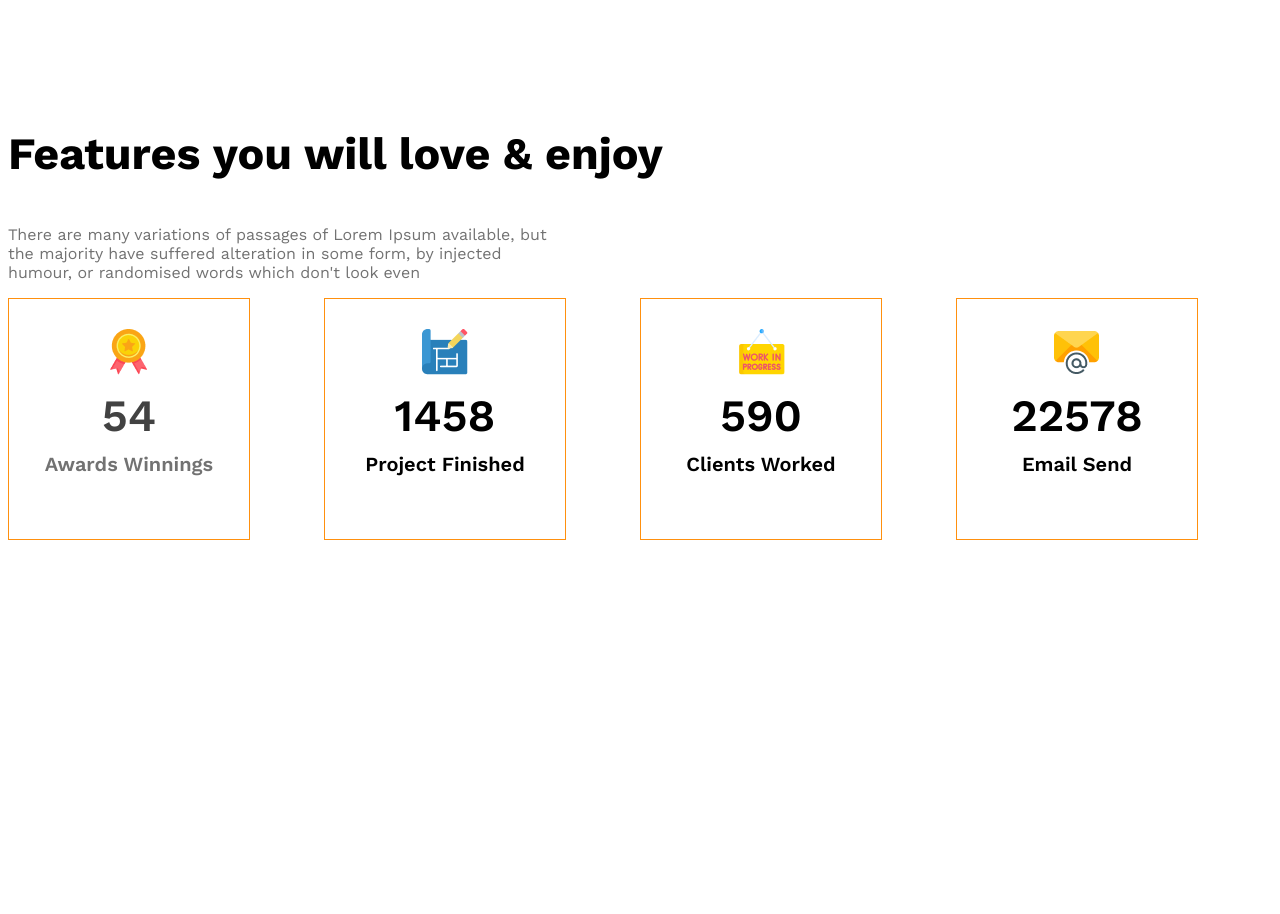
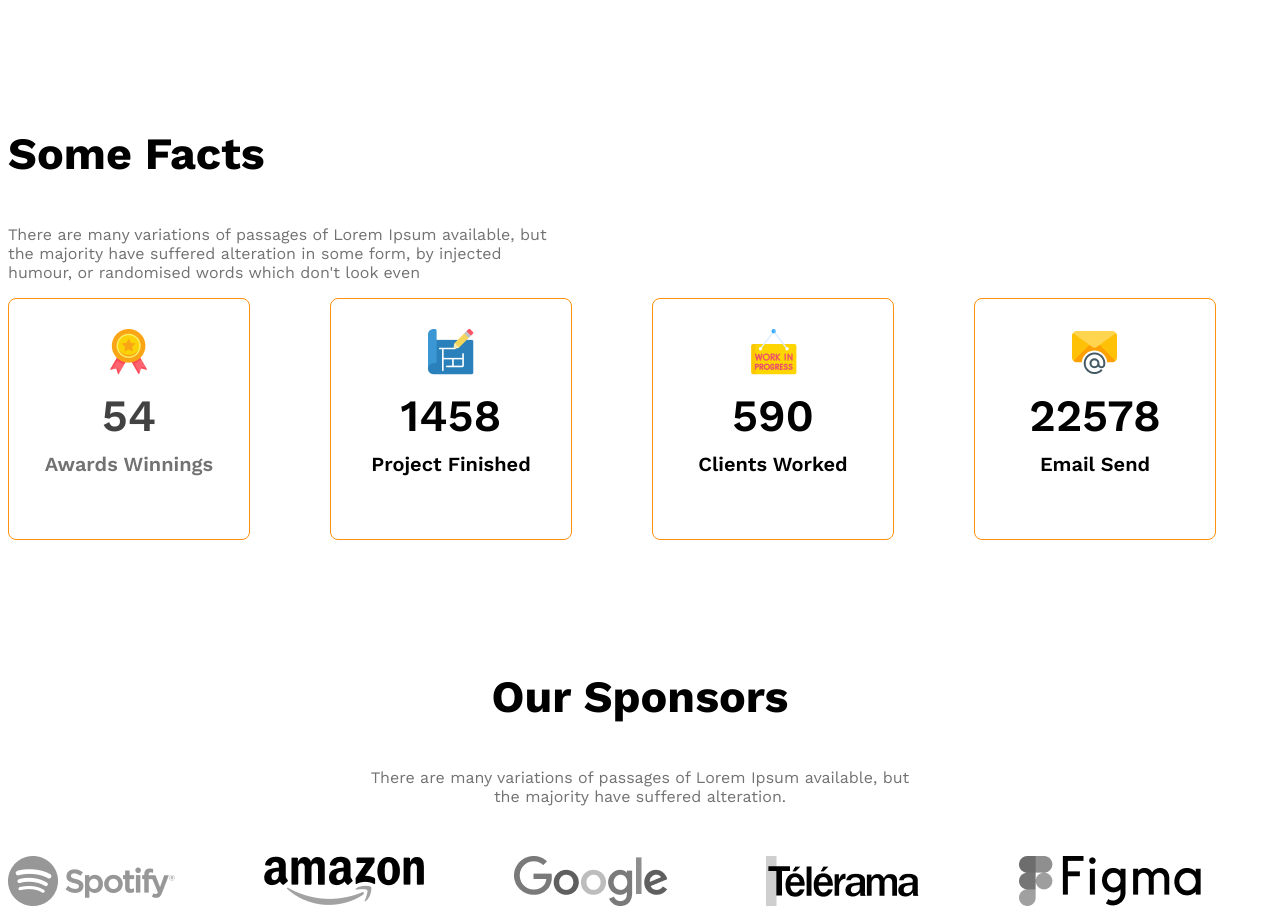
Before and after one commit to hafiz-al-asad-code/g3-architects-website, a plain HTML site: page index.html in a window 1280 px wide. Shown: the part 2067-2981 px from the top of the page. Before the commit the page ends 2615 px from the top, so only its background shows below. Drawn offline with nearby package versions, Linux system fonts and the light colour scheme.

Commit message:
added sponsors section and made features and sponsors section responsive

```diff
--- a/index.html
+++ b/index.html
@@ -44,7 +44,7 @@
 
     <!-- features will enjoy -->
      <section>
-      <h3 class="section-title">Features you will love & enjoy</h3>
+      <h3 class="section-title">Some Facts</h3>
       <p class="text-light-gray fact-description">There are many variations of passages of Lorem Ipsum available, but the majority have suffered alteration in some form, by injected humour, or randomised words which don't look even</p>
       <div class="facts-container">
         <div class="fact-card display-flex">
@@ -80,7 +80,20 @@
       </div>
      </section>
 
-     <!-- some facts -->
+     <!-- Our Sponsors -->
+      <section class="our-sponsors">
+        <div class="sponsors-info">
+          <h3 class="section-title">Our Sponsors</h3>
+          <p class="text-light-gray">There are many variations of passages of Lorem Ipsum available, but the majority have suffered alteration.</p>
+        </div>
+        <div class="sponsors-companies">
+          <img src="images/sponsors/spotify.png" alt="">
+          <img src="images/sponsors/amazon.png" alt="">
+          <img src="images/sponsors/google.png" alt="">
+          <img src="images/sponsors/telerama.png" alt="">
+          <img src="images/sponsors/figma.png" alt="">
+        </div>
+      </section>
   </main>
   <footer>
 
--- a/styles/architects.css
+++ b/styles/architects.css
@@ -110,6 +110,7 @@ main > section{
 .facts-container{
   display:grid;
   grid-template-columns:repeat(4, 1fr);
+  gap:24px;
 }
 .fact-card{
   border:1px solid #FF900E;
@@ -118,6 +119,7 @@ main > section{
   justify-content: center;
   align-items: center;
   text-align:center;
+  border-radius:8px;
 }
 .fact-number{
   font-size:2.8rem;
@@ -135,6 +137,22 @@ main > section{
   max-width:540px;
 }
 
+/* our sponsors related styles */
+.sponsors-info{
+  max-width:540px;
+  margin:50px auto;
+  text-align: center;
+}
+
+.sponsors-companies{
+  display:grid;
+  grid-template-columns:repeat(5, 1fr);
+}
+.sponsors-companies img{
+  filter: grayscale(100%);
+}
+
+
 /* Responsive media query */
 @media screen and (max-width:576px){
   .navbar,
@@ -142,11 +160,20 @@ main > section{
   .teams{
     flex-direction:column;
   }
-  .team-img-container{
+  .team-img-container,
+  .facts-container,
+  .sponsors-companies{
     grid-template-columns:repeat(1, 1fr);
+  }
+  .facts-container{
+    justify-items: center;
   }
   .our-features{
     margin-left:20px;
+  }
+  .sponsors-companies{
+    justify-items:center;
+    gap:50px;
   }
 }
 
@@ -158,4 +185,10 @@ main > section{
   .our-features{
     margin:50px auto;
   }
+  .facts-container,
+  .sponsors-companies{
+    grid-template-columns:repeat(2, 1fr);
+    gap:50px;
+    justify-items:center;
+  }
 }
```
